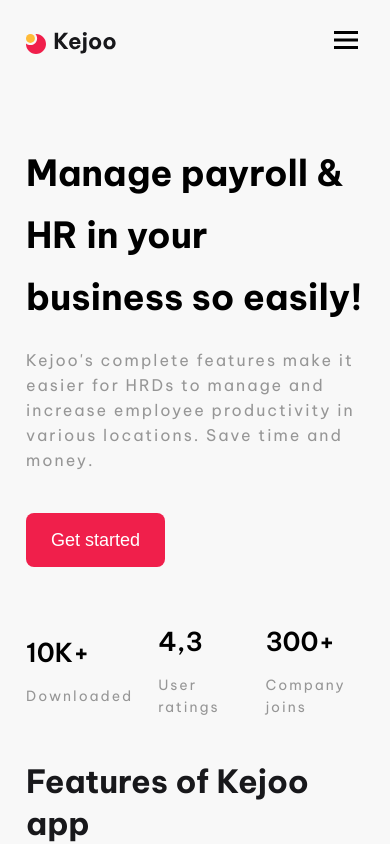
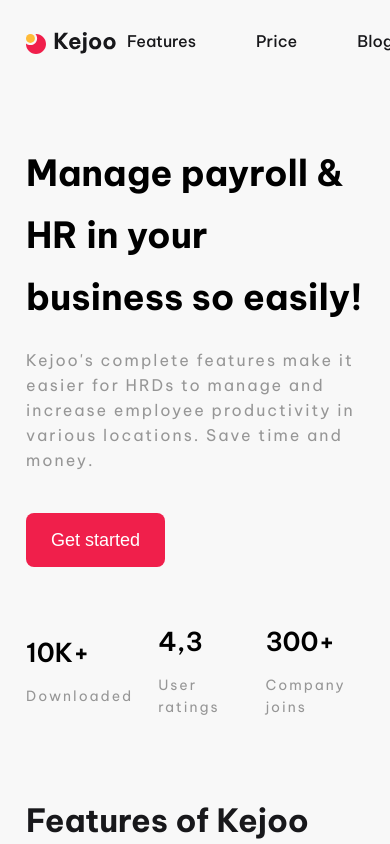
Before and after one commit to gustavoalvim41/kejoo, a React (Vite) app: page / in a window 390 px wide. Shown: the top 844 px of the page. Built offline with nearby package versions, Linux system fonts and the light colour scheme.

Commit message:
bugfix container

```diff
--- a/src/components/Header/index.jsx
+++ b/src/components/Header/index.jsx
@@ -7,6 +7,7 @@
 const Header = () => {
   return (
     <header className='header'>
+      <div className='container'>
         <img
           src={logo}
           alt='Logo Kejoo'
@@ -38,6 +39,7 @@
             color='#000'
           />
         </button>
+      </div>
     </header>
   )
 }
--- a/src/components/Header/styles.sass
+++ b/src/components/Header/styles.sass
@@ -1,4 +1,5 @@
 @use '../../styles/variables'
+@use '../../styles/mixins'
 
 .header
   width: 100%
@@ -11,42 +12,49 @@
 
   display: flex
   align-items: center
-  justify-content: space-between
+  justify-content: center
 
   color: variables.$black
   background-color: variables.$bgSecondary
 
-  img
-    cursor: pointer
+  .container
+    @include mixins.Container
 
-  ul
     display: flex
     align-items: center
-    gap: 4rem
+    justify-content: space-between
 
-    a
-      padding: .8rem 1rem
+    img
+      cursor: pointer
 
-  .buttonsWrapper
-    display: flex
-    align-items: center
-    gap: 2rem
+    ul
+      display: flex
+      align-items: center
+      gap: 4rem
 
-    a
-      padding: .6rem 1rem
+      a
+        padding: .8rem 1rem
 
-    button
-      padding: 1.2rem 2.4rem
+    .buttonsWrapper
+      display: flex
+      align-items: center
+      gap: 2rem
 
-      font-family: variables.$font-primary
-      font-size: 1.6rem
-      font-weight: 500
-      line-height: 2.5rem
+      a
+        padding: .6rem 1rem
 
-      border-radius: .8rem
+      button
+        padding: 1.2rem 2.4rem
 
-      color: variables.$primary
-      background-color: variables.$lightPrimary
+        font-family: variables.$font-primary
+        font-size: 1.6rem
+        font-weight: 500
+        line-height: 2.5rem
+
+        border-radius: .8rem
+
+        color: variables.$primary
+        background-color: variables.$lightPrimary
 
   .menu-mobile
     height: 4.2rem
--- a/src/screens/Home/components/Hero/styles.sass
+++ b/src/screens/Home/components/Hero/styles.sass
@@ -2,7 +2,6 @@
 
 .hero
   width: 100%
-  height: 55.8rem
 
   margin: 9rem 0 0 0
 
--- a/src/screens/Home/index.jsx
+++ b/src/screens/Home/index.jsx
@@ -10,17 +10,19 @@
 
 const Home = () => {
   return (
-    <div className='container'>
+    <div>
       <Header />
 
       <main>
-        <Hero />
+        <div className='container'>
+          <Hero />
 
-        <Features />
+          <Features />
 
-        <Benefits />
+          <Benefits />
 
-        <Pricing />
+          <Pricing />
+        </div>
       </main>
 
       <Footer />
--- a/src/screens/Home/styles.sass
+++ b/src/screens/Home/styles.sass
@@ -1,15 +1,12 @@
 @use '../../styles/variables'
+@use '../../styles/mixins'
 
-.container
+main
   width: 100%
-  max-width: 1200px
 
-@media screen and (max-width: 1260px)
+  display: flex
+  align-items: center
+  flex-direction: column
+
   .container
-    max-width: 100%
-
-    padding: 0 2.6rem
-
-@media screen and (max-width: 1060px)
-  .container
-    max-width: 980px
+    @include mixins.Container
--- a/src/styles/global.sass
+++ b/src/styles/global.sass
@@ -18,12 +18,6 @@
 
   background-color: variables.$bgSecondary
 
-#root
-  width: 100%
-
-  display: flex
-  justify-content: center
-
 a
   color: inherit
   text-decoration: none
--- a/src/styles/mixins.sass
+++ b/src/styles/mixins.sass
@@ -0,0 +1,13 @@
+@use 'variables'
+
+@mixin Container
+  width: 100%
+  max-width: 1200px
+
+  @media screen and (max-width: 1260px)
+    max-width: 100%
+
+    padding: 0 2.6rem
+
+  @media screen and (max-width: 1060px)
+    max-width: 980px
```
Lines whose indentation alone changed are shown as unchanged.
